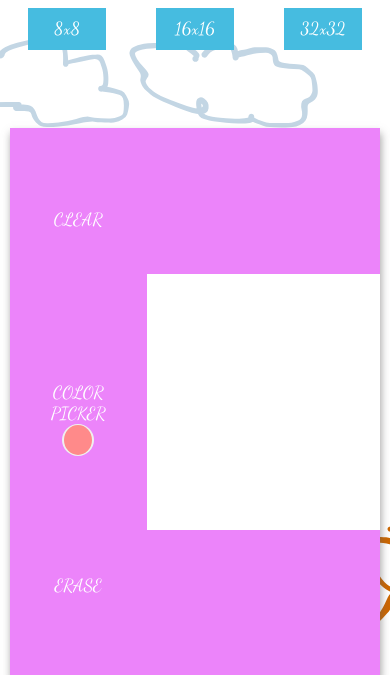
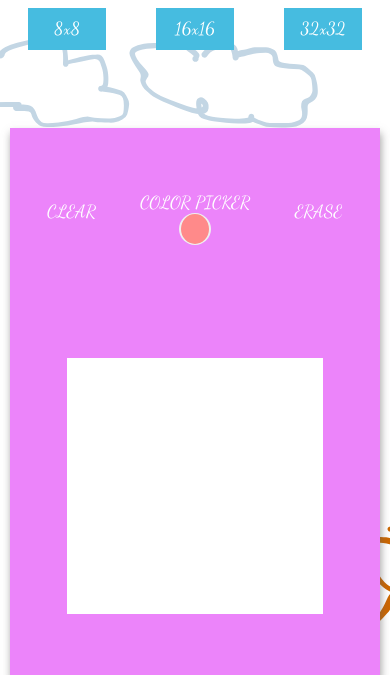
Before and after one commit to Aminady/Etch-A-Sketch, a plain HTML site: page index.html in a window 390 px wide. Shown: the top 675 px of the page. Drawn offline with Linux system fonts and the light colour scheme.

Commit message:
worked on the responsive side

```diff
--- a/index.html
+++ b/index.html
@@ -26,6 +26,8 @@
     <div class="tableau"></div>
     </div>
 
+    <div class="lala"></div>
+
     <footer>
 
         <div class="social">
--- a/style.css
+++ b/style.css
@@ -108,8 +108,16 @@ a {
         width: 20%;
     }
     .bigcont {
+        flex-wrap: wrap;
         width: 95%;
         height: 65vh;
+    }
+    .crayon {
+        width: 100%;
+        display: flex;
+        flex-direction: row;
+        justify-content: space-between;
+        align-items: center;
     }
     .social {
         width: 50%;
```
